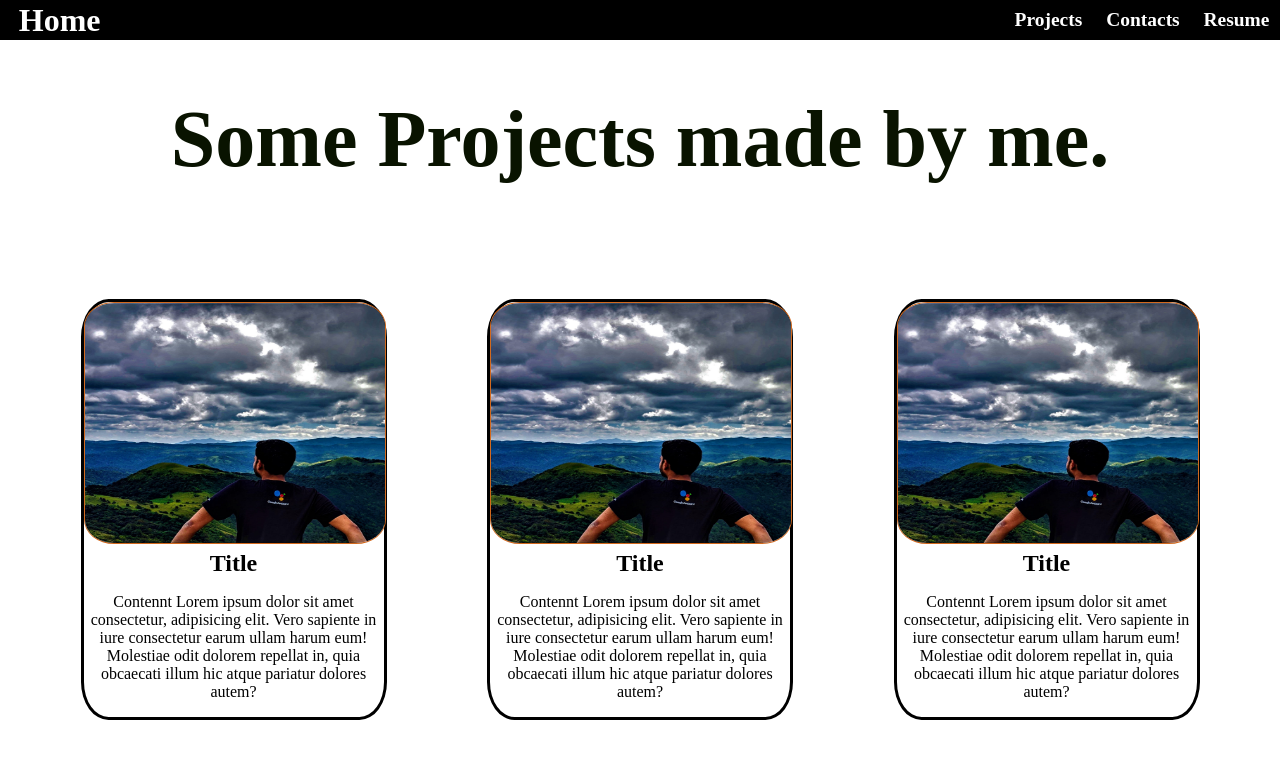
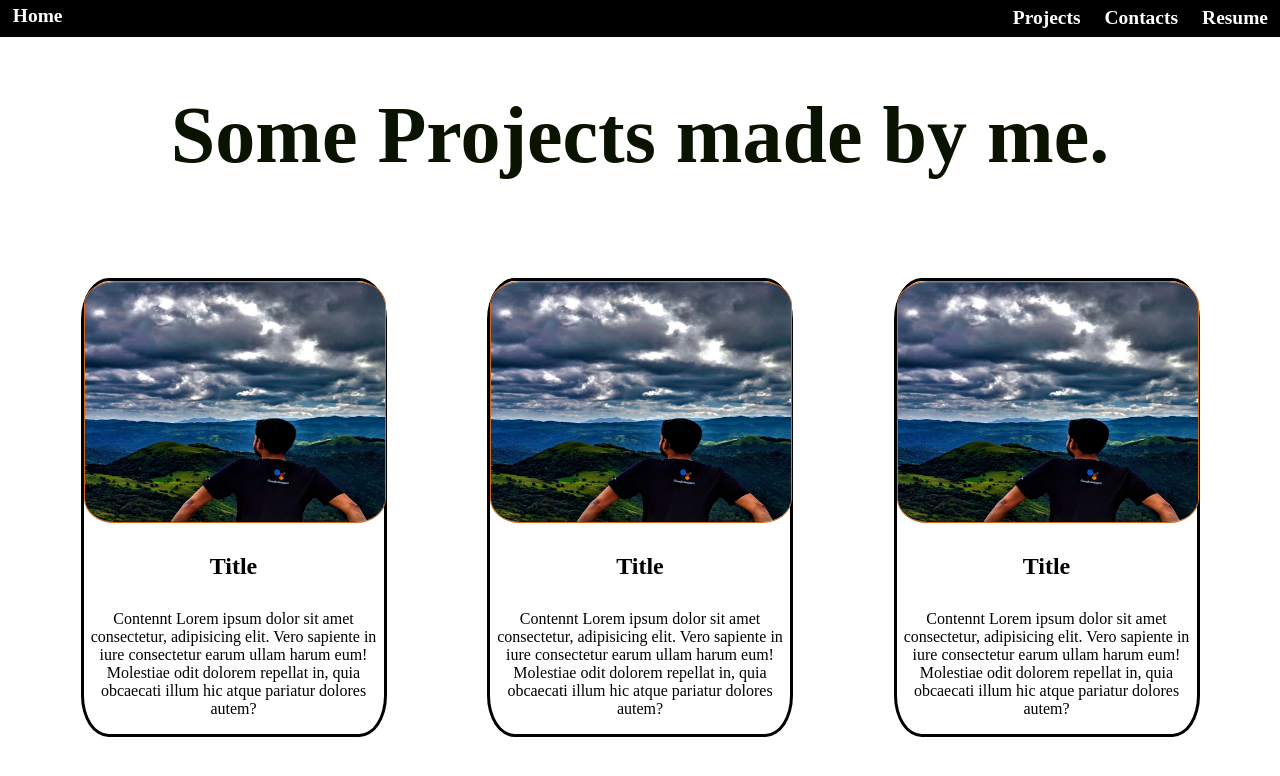
Before and after one commit to devsinghindra/portfolio, a React (Create React App) app: page /projects in a window 1280 px wide. Shown: the top 776 px of the page. Built offline with nearby package versions, Linux system fonts and the light colour scheme.

Commit message:
changedcss files to modules and adjusted code accordingly

```diff
--- a/src/components/App.jsx
+++ b/src/components/App.jsx
@@ -7,7 +7,7 @@ import Projects from "./Projects/Projects";
 import Contacts from "./Contacts/Contacts";
 import Resume from "./Resume/Resume";
 
-import "./App.css";
+import styles from "./App.module.css";
 
 function App() {
   return (
--- a/src/components/Home/Home.jsx
+++ b/src/components/Home/Home.jsx
@@ -1,11 +1,11 @@
 import React from "react";
-import "./Home.css";
+import styles from "./Home.module.css";
 
 function Home() {
   return (
-    <div className="bg">
-      <h1 className="title">Myself Devendra Singh.</h1>
-      <p className="content">
+    <div className={styles.bg}>
+      <h1 className={styles.title}>Myself Devendra Singh.</h1>
+      <p className={styles.content}>
         Currently pursuing B.Tech in Computer Science & Engineering at NIT
         Patna. Lorem ipsum, dolor sit amet consectetur adipisicing elit. Id
         dicta rerum distinctio enim quaerat. Voluptatibus recusandae consectetur
--- a/src/components/Nav/Nav.jsx
+++ b/src/components/Nav/Nav.jsx
@@ -1,23 +1,23 @@
 import React from "react";
 import { Link } from "react-router-dom";
 
-import "./Nav.css";
+import styles from "./Nav.module.css";
 
 function Nav() {
   return (
     <div>
-      <nav className="nav">
-        <Link to="/" className="underline">
-          <h2 className="heading">Home</h2>
+      <nav className={styles.nav}>
+        <Link to="/" className={styles.navItem}>
+          <h2>Home</h2>
         </Link>
-        <div className="nav-links">
-          <Link to="/projects" className="nav-item">
+        <div className={styles.navLinks}>
+          <Link to="/projects" className={styles.navItem}>
             <h2>Projects</h2>
           </Link>
-          <Link to="/contacts" className="nav-item">
+          <Link to="/contacts" className={styles.navItem}>
             <h2>Contacts</h2>
           </Link>
-          <Link to="/resume" className="nav-item">
+          <Link to="/resume" className={styles.navItem}>
             <h2>Resume</h2>
           </Link>
         </div>
--- a/src/components/Nav/Nav.css
+++ b/src/components/Nav/Nav.module.css
@@ -1,37 +1,26 @@
 nav {
   display: flex;
-  justify-content: flex-end;
+  justify-content: space-evenly;
   text-align: center;
   height: min-content;
   background-color: rgb(0, 0, 0);
 }
 
 h2 {
-  margin: 2%;
+  margin: 10% 0 10%;
 }
 
-.heading {
-  position: static;
-  padding-left: 21%;
-  color: rgb(255, 255, 255);
-  font-size: 2rem;
-}
-
-.nav-links {
+.navLinks {
   width: 100%;
+  height: min-content;
   display: flex;
   justify-content: flex-end;
   align-items: center;
-  text-decoration: none;
 }
 
-.underline {
-  text-decoration: none;
-}
-
-.nav-item {
+.navItem {
   font-size: 0.81rem;
   text-decoration: none;
-  margin: 0 1%;
+  margin: 0 1% 0;
   color: rgb(255, 255, 255);
 }
```
Also changed, not shown: src/components/App.module.css (renamed from src/components/App.css), src/components/Home/Home.module.css (renamed from src/components/Home/Home.css).
